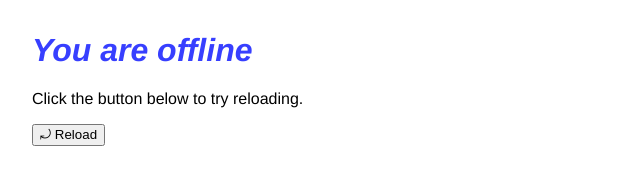
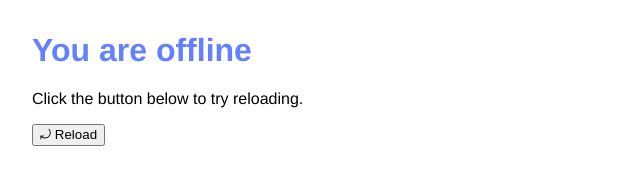
Before and after one commit to denad00/theavengers-pinco, a plain HTML site: page offline.html in a window 1280 px wide. Shown: the whole page, without its empty margins (0-640 px from the left). Drawn offline with Linux system fonts and the light colour scheme.

Commit message:
offline page update >>>>>>> 1a0128d73754068988744fe3597c50881f8f4b22

```diff
--- a/offline.html
+++ b/offline.html
@@ -15,8 +15,7 @@
       }
 
       h1 {
-        font-style: italic;
-        color: #373fff;
+        color: #6380FF;
       }
 
       p {
```
